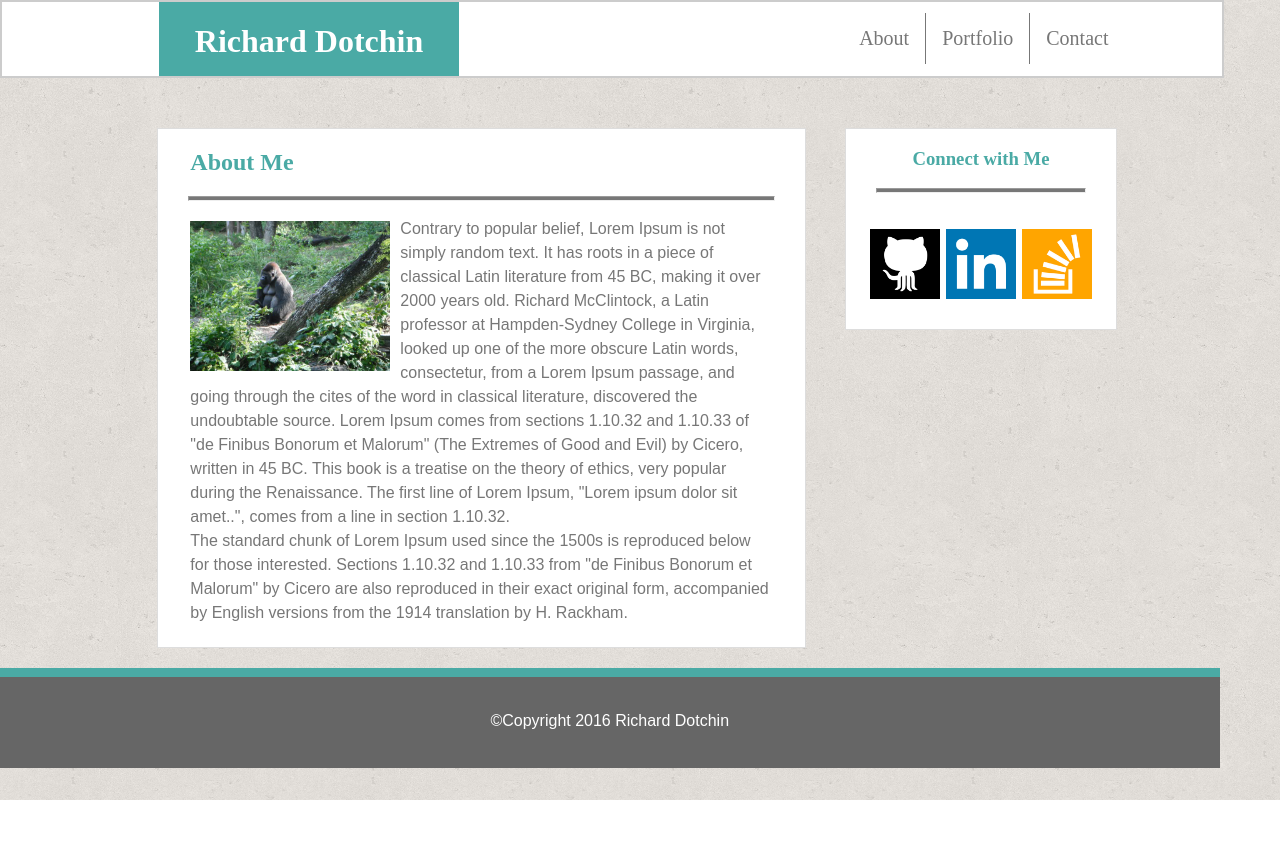
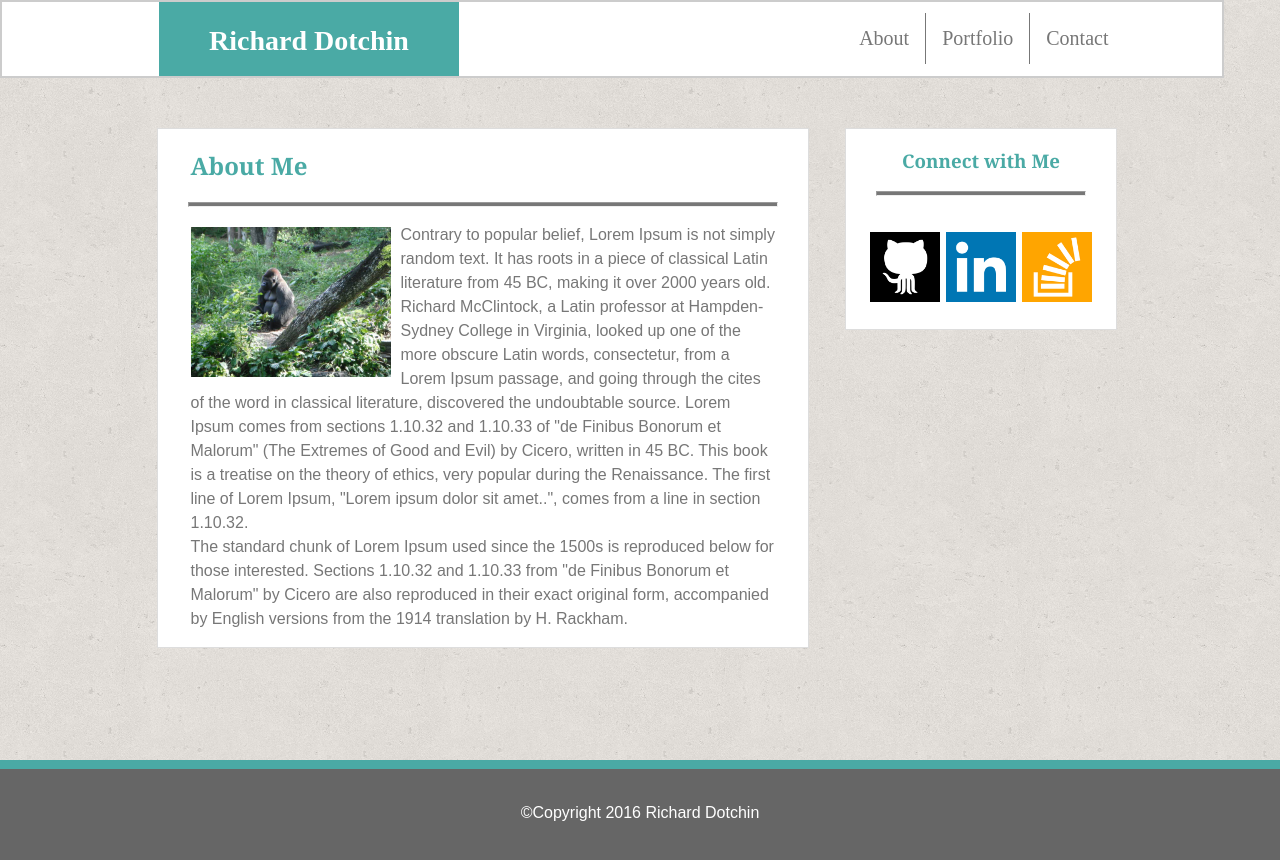
Before and after one commit to rdotchin/Basic-Portfolio, a PHP site: page / in a window 1280 px wide; the page is wider, and only the part inside the window is pictured. Before the commit the page ends 800 px from the top of that part, so only its background shows below. Run offline with PHP 8.4, Linux system fonts and the light colour scheme.

Commit message:
final site files

```diff
--- a/assets/css/index.css
+++ b/assets/css/index.css
@@ -3,7 +3,7 @@
 	float: left;
 	margin-top: 50px;
 	margin-left: 157px;
-	width: 647px;
+	width: 650px;
 	height: 518px;
 	background-color: #ffffff;
 	margin-bottom: 20px;
--- a/assets/css/portfolio.css
+++ b/assets/css/portfolio.css
@@ -4,9 +4,9 @@
 	margin-top: 50px;
 	margin-left: 157px;
 	width: 650px;
-	height: 830px;
+	height: 840px;
 	background-color: #ffffff;
-	margin-bottom: 20px;
+	margin-bottom: 120px;
 }
 
 #portfolio h1 {
--- a/assets/css/style.css
+++ b/assets/css/style.css
@@ -1,23 +1,30 @@
+html {
+	position: relative;
+	min-height: 100%;
+}
 body {
 
-	margin: 0;
+	margin: 0 0 100px; /* bottom = footer height */
 	padding: 0;
 	background-image: url("../images/cork-wallet.png");
 
 }
 
 #wrapper {
-	position:relative;
+
     margin-left:auto;
     margin-right:auto;
     height: 760px;
     width:1355px;
 }
 
-h1 h3 {
+h1, h3 {
 	font-family: Georgia;
 	color: #4aaaa5;
+}
 
+h2 {
+	font-size: 28px;
 }
 
 hr {
@@ -31,7 +38,6 @@ h3 hr {
 }
 
 header {
-	z-index: 1;
 	width: 90%;
 	height: 74px;
 	border: 2px solid #cccccc;
@@ -44,18 +50,16 @@ header {
 	background-color: #4aaaa5;
 	height: 74px;
 	width: 300px;
-	display: inline;
+	display: block;
 	text-align: center;
 	color: #ffffff;
 }
 
 
 nav {
-	text-align: right;
 	font-size: 20px;
 	margin-top: 11px;
 	margin-right: 97px;
-	background-color: #ffffff;
 }
 
 ul {
@@ -126,11 +130,13 @@ a img:hover {
 }
 
 #footer {
-	position: relative;
+	position: absolute;
+	left: 0;
+	bottom: 0;
 	font-family: arial;
 	background-color: #666666;
 	height: 91px;
-	width: 90%;
+	width: 100%;
 	clear: both;
 	border-top: 9px solid #4aaaa5;
 
--- a/contact.html
+++ b/contact.html
@@ -1,7 +1,7 @@
 <!DOCTYPE html>
 <html lang="en">
 <head>
-	<title>Contact</title>
+	<title>Richard Dotchin Contact</title>
 	<link rel="stylesheet" type="text/css" href="assets/css/style.css">
 	<link rel="stylesheet" type="text/css" href="assets/css/contact.css">
 </head>
@@ -11,7 +11,7 @@
 		<header>
 			<!--name fixed to the upper left-->
 			<div id="name">
-			<h1>Richard Dotchin</h1>
+				<h2>Richard Dotchin</h2>
 			</div>
 			<!--This is the menu bar in the upper right-->
 			<nav>
--- a/index.html
+++ b/index.html
@@ -1,7 +1,7 @@
 <!DOCTYPE html>
 <html lang="en">
 <head>
-	<title>Richard Dotchin Portfolio</title>
+	<title>Richard Dotchin About</title>
 	<link rel="stylesheet" type="text/css" href="assets/css/style.css">
 	<link rel="stylesheet" type="text/css" href="assets/css/index.css">
 </head>
@@ -12,9 +12,9 @@
 		<header>
 			<!--name fixed to the upper left-->
 			<div id="name">
-			<h1>Richard Dotchin</h1>
+				<h2>Richard Dotchin</h2>
 			</div>
-		<!--This is the menu bar in the upper right-->
+			<!--Menu bar located upper right-->
 			<nav>
 				<ul>
 					<li><a href="index.html">About</a></li>
@@ -30,10 +30,10 @@
 
 			<hr>
 
-		<!--gorilla image-->
+			<!--gorilla image top left-->
 			<img id="gorilla" src="assets/images/gorilla.jpg" alt="gorilla">
 
-		<!--Paragraph about myself from ipsum-->
+			<!--Paragraph from ipsum-->
 			<p>Contrary to popular belief, Lorem Ipsum is not simply random text. It has roots in a piece of classical Latin literature from 45 BC, making it over 2000 years old. Richard McClintock, a Latin professor at Hampden-Sydney College in Virginia, looked up one of the more obscure Latin words, consectetur, from a Lorem Ipsum passage, and going through the cites of the word in classical literature, discovered the undoubtable source. Lorem Ipsum comes from sections 1.10.32 and 1.10.33 of "de Finibus Bonorum et Malorum" (The Extremes of Good and Evil) by Cicero, written in 45 BC. This book is a treatise on the theory of ethics, very popular during the Renaissance. The first line of Lorem Ipsum, "Lorem ipsum dolor sit amet..", comes from a line in section 1.10.32.
 
 			<br>
@@ -53,7 +53,7 @@
 
 			</aside>
 
-	<!--site footer-->
+		<!--sticky footer-->
 		<footer id="footer">
 			<p>&copy;Copyright 2016 Richard Dotchin</p>
 		</footer>
--- a/portfolio.html
+++ b/portfolio.html
@@ -1,7 +1,7 @@
 <!DOCTYPE html>
 <html lang="en">
 <head>
-	<title>Portfolio</title>
+	<title>Richard Dotchin Portfolio</title>
 	<link rel="stylesheet" type="text/css" href="assets/css/style.css">
 	<link rel="stylesheet" type="text/css" href="assets/css/portfolio.css">
 </head>
@@ -12,7 +12,7 @@
 		<header>
 			<!--name fixed to the upper left-->
 			<div id="name">
-			<h1>Richard Dotchin</h1>
+				<h2>Richard Dotchin</h2>
 			</div>
 			<!--This is the menu bar in the upper right-->
 			<nav>
@@ -24,6 +24,7 @@
 			</nav>
 		</header>
 
+		<!--portfolio including images with labels-->
 		<div id="portfolio">
 			<h1>Portfolio</h1>
 
```
Also changed, not shown: 1 other file. Lines whose indentation alone changed are shown as unchanged.
